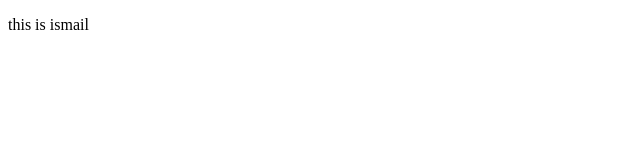
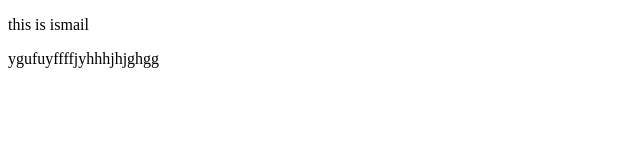
Before and after one commit to bashu143/localrepo, a plain HTML site: page index.html in a window 1280 px wide. Shown: the whole page, without its empty margins (0-640 px from the left). Drawn offline with Linux system fonts and the light colour scheme.

Commit message:
this is uidie

```diff
--- a/index.html
+++ b/index.html
@@ -7,5 +7,6 @@
 </head>
 <body>
     <p>this is ismail</p>
+    <p>ygufuyffffjyhhhjhjghgg</p>
 </body>
 </html>
```
